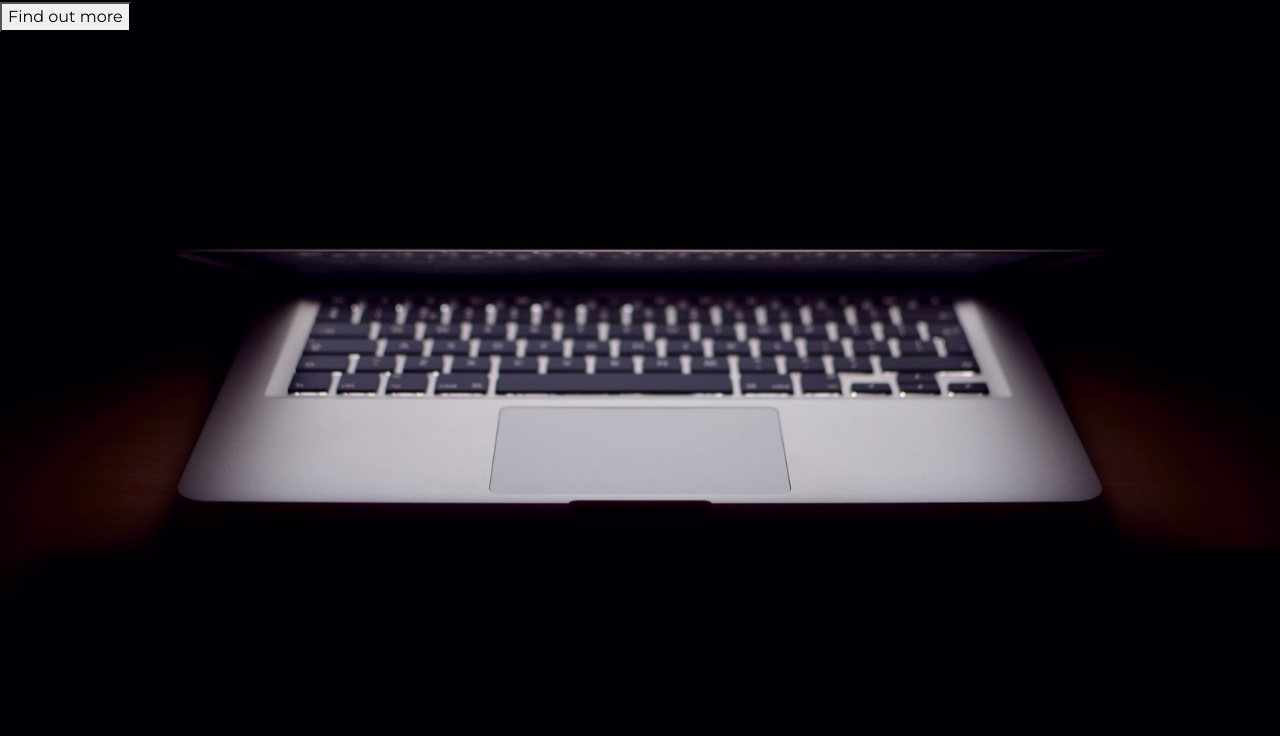
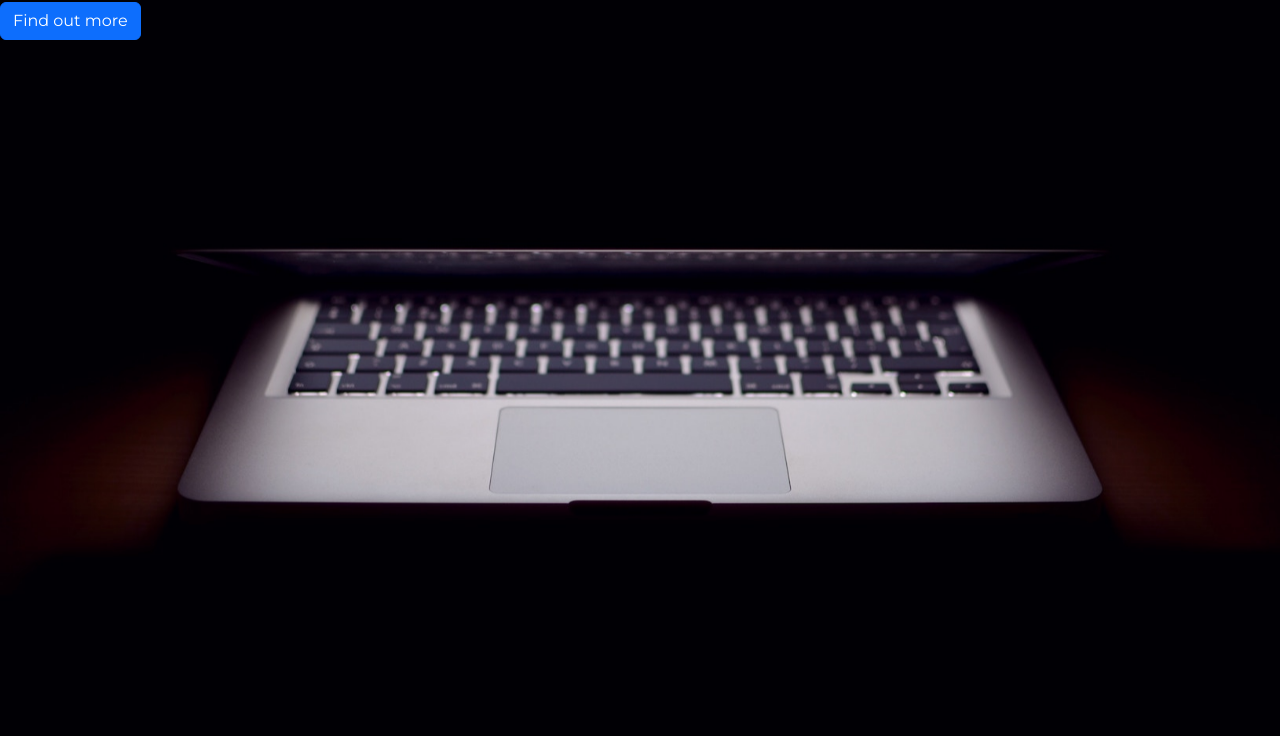
Before and after one commit to bmay86/landing_page, a plain HTML site: page root/index.html in a window 1280 px wide. Shown: the part 64-800 px from the top of the page. Drawn offline with nearby package versions, Linux system fonts and the light colour scheme.

Commit message:
Add bootstrap button class to button

```diff
--- a/root/index.html
+++ b/root/index.html
@@ -29,6 +29,6 @@
     <h1 class="text-uppercase">
       <strong>The biggest startup event of the year</strong>
     </h1>
-    <button>Find out more</button>
+    <button class="btn btn-primary">Find out more</button>
   </body>
 </html>
```
